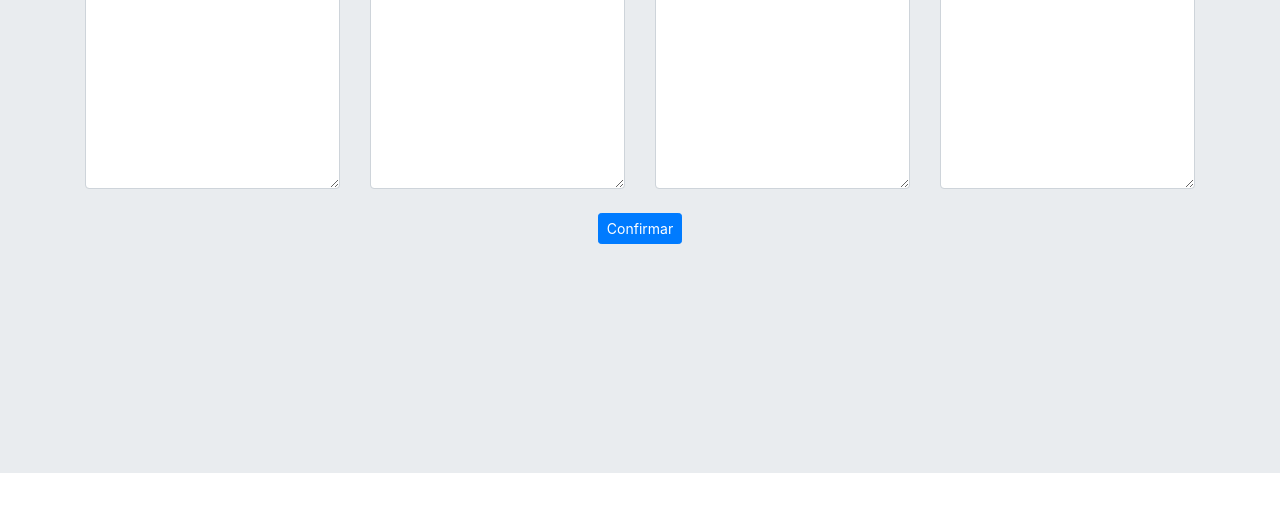
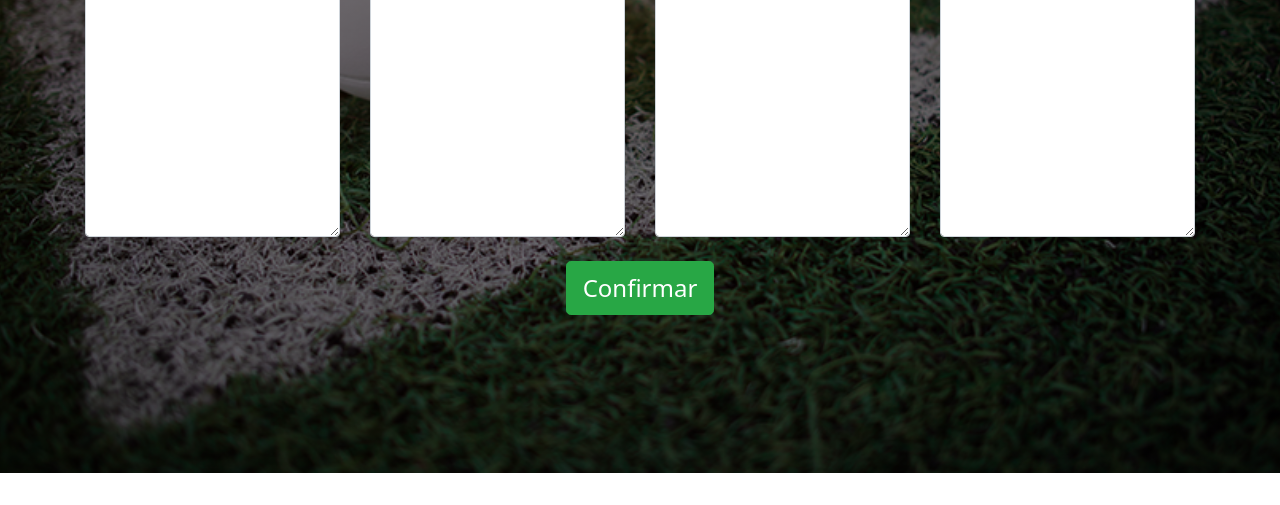
Before and after one commit to EliasGRBR/Sorteio-Jogadores, a plain HTML site: page main/sorteio.html in a window 1280 px wide. Shown: the part 327-832 px from the top of the page. Drawn offline with nearby package versions, Linux system fonts and the light colour scheme.

Commit message:
Melhoria no estilo do site
Melhorias estéticas

```diff
--- a/main/sorteio.html
+++ b/main/sorteio.html
@@ -3,7 +3,7 @@
   <head>
     <!-- Required meta tags -->
     <meta charset="utf-8">
-    <meta name="viewport" content="width=device-width, initial-scale=1, shrink-to-fit=no">
+    <meta name="viewport" content="width=device-width, initial-scale=1">
 
     <!-- Bootstrap CSS -->
     <link rel="stylesheet" href="https://cdn.jsdelivr.net/npm/bootstrap@4.6.0/dist/css/bootstrap.min.css" integrity="sha384-B0vP5xmATw1+K9KRQjQERJvTumQW0nPEzvF6L/Z6nronJ3oUOFUFpCjEUQouq2+l" crossorigin="anonymous">
@@ -12,6 +12,17 @@
     <style>
       .jumbotron{
         min-height: 100vh;
+        background:linear-gradient(to bottom, transparent 0%, #0000008c 0%), url(futebol.jpg);
+        color: white;
+        background-size: cover;
+        text-transform: uppercase;
+        font-weight: bold;
+        font-family: system-ui;
+        background-position: top center;
+        padding-top: 7rem;
+      }
+      .btn{
+        font-size: 1.5em;
       }
     </style>
   </head>
@@ -48,7 +59,7 @@
             <textarea class="form-control" name="atacantes" id="atacantes" cols="30" rows="10"></textarea>
           </div>
           <div class="col-12 text-center mt-4">
-            <button id="btn-confirm"class="btn btn-primary btn-sm">Confirmar</button>
+            <button id="btn-confirm"class="btn btn-success btn-lg">Confirmar</button>
           </div>
           <div id="resultado" class="mt-4" style="display: none;">
             <div class="row">
```
Also changed, not shown: main/futebol.jpg (added).
